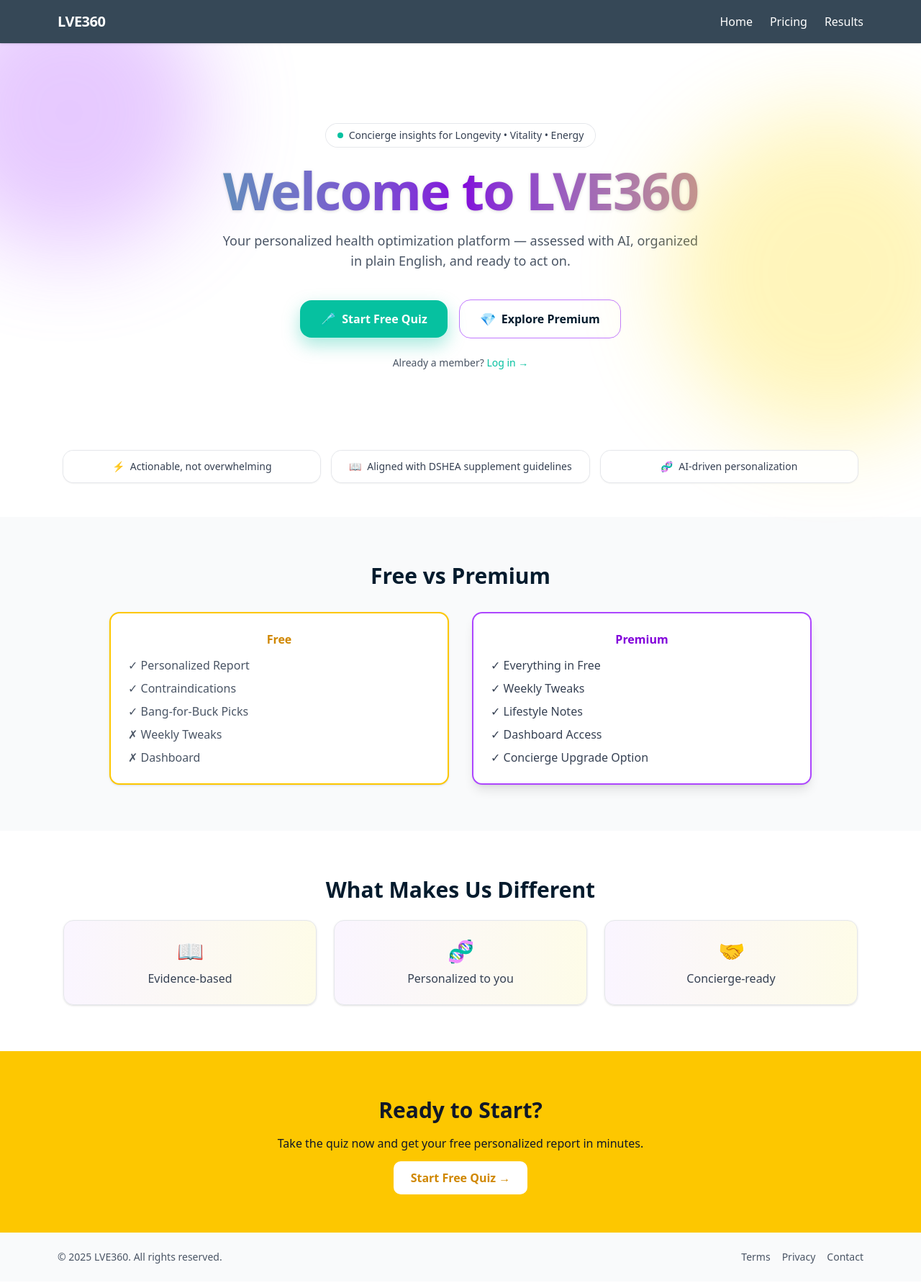
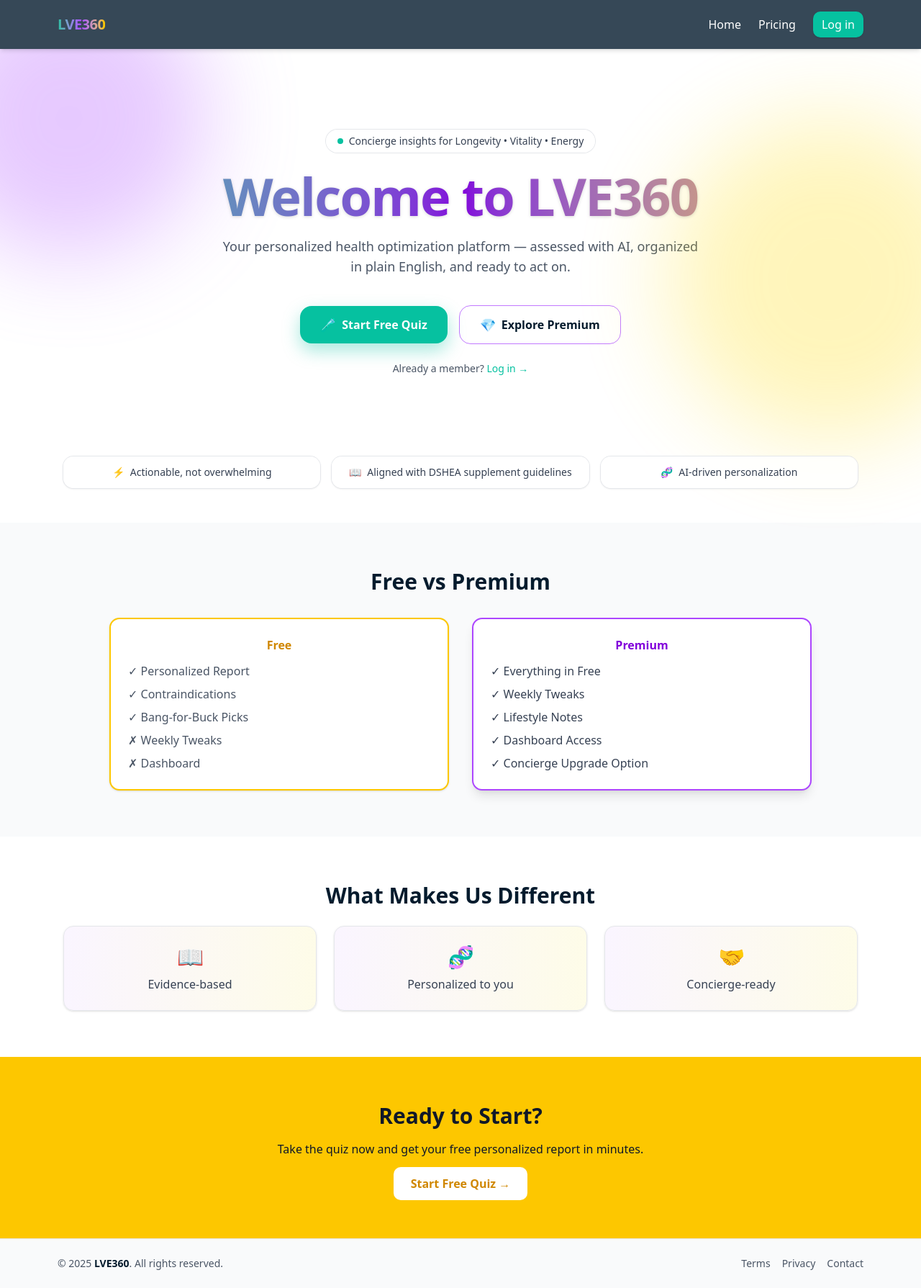
Before and after one commit to LGomes360/lve360-app, a Next.js app: page / in a window 1280 px wide. Shown: the whole page at 72% size. Built offline with nearby package versions, Linux system fonts and the light colour scheme.

Commit message:
Update layout.js

```diff
--- a/app/layout.js
+++ b/app/layout.js
@@ -10,29 +10,71 @@ export default function RootLayout({ children }) {
   return (
     <html lang="en">
       <body className="min-h-screen flex flex-col bg-white text-gray-900">
-        {/* Sticky header with soft shadow */}
-        <header className="sticky top-0 z-40 bg-[#041B2D]/95 backdrop-blur supports-[backdrop-filter]:bg-[#041B2D]/80 text-white shadow-sm">
+        {/* Sticky header */}
+        <header className="sticky top-0 z-40 bg-[#041B2D]/95 backdrop-blur supports-[backdrop-filter]:bg-[#041B2D]/80 text-white shadow-md">
           <nav className="max-w-6xl mx-auto flex items-center justify-between py-4 px-4">
-            <Link href="/" className="font-extrabold text-xl tracking-tight">
+            {/* Logo / Brand */}
+            <Link
+              href="/"
+              className="font-extrabold text-xl tracking-tight bg-gradient-to-r from-[#06C1A0] via-purple-500 to-yellow-400 bg-clip-text text-transparent"
+            >
               LVE360
             </Link>
-            <div className="space-x-6 text-sm sm:text-base">
-              <Link href="/" className="hover:opacity-80 focus-visible:outline-none focus-visible:ring-2 focus-visible:ring-white/50 rounded">Home</Link>
-              <Link href="/pricing" className="hover:opacity-80 focus-visible:outline-none focus-visible:ring-2 focus-visible:ring-white/50 rounded">Pricing</Link>
-              <Link href="/results" className="hover:opacity-80 focus-visible:outline-none focus-visible:ring-2 focus-visible:ring-white/50 rounded">Results</Link>
+
+            {/* Nav Links */}
+            <div className="space-x-6 text-sm sm:text-base flex items-center">
+              <Link
+                href="/"
+                className="hover:text-[#06C1A0] transition-colors focus-visible:outline-none focus-visible:ring-2 focus-visible:ring-yellow-300 rounded"
+              >
+                Home
+              </Link>
+              <Link
+                href="/pricing"
+                className="hover:text-purple-400 transition-colors focus-visible:outline-none focus-visible:ring-2 focus-visible:ring-yellow-300 rounded"
+              >
+                Pricing
+              </Link>
+              <Link
+                href="/login"
+                className="bg-[#06C1A0] px-3 py-1.5 rounded-lg font-medium text-white hover:bg-[#049e84] transition-colors shadow-sm"
+              >
+                Log in
+              </Link>
             </div>
           </nav>
         </header>
 
+        {/* Main body */}
         <main className="flex-1">{children}</main>
 
-        <footer className="bg-gray-50 text-gray-600">
+        {/* Footer */}
+        <footer className="bg-gray-50 text-gray-600 border-t border-gray-200">
           <div className="max-w-6xl mx-auto flex flex-col sm:flex-row items-center justify-between gap-3 py-6 px-4 text-sm">
-            <p>© {new Date().getFullYear()} LVE360. All rights reserved.</p>
+            <p>
+              © {new Date().getFullYear()}{" "}
+              <span className="font-semibold text-[#041B2D]">LVE360</span>. All
+              rights reserved.
+            </p>
             <div className="space-x-4">
-              <Link href="/terms" className="hover:text-gray-800">Terms</Link>
-              <Link href="/privacy" className="hover:text-gray-800">Privacy</Link>
-              <Link href="/contact" className="hover:text-gray-800">Contact</Link>
+              <Link
+                href="/terms"
+                className="hover:text-[#06C1A0] transition-colors"
+              >
+                Terms
+              </Link>
+              <Link
+                href="/privacy"
+                className="hover:text-purple-500 transition-colors"
+              >
+                Privacy
+              </Link>
+              <Link
+                href="/contact"
+                className="hover:text-yellow-500 transition-colors"
+              >
+                Contact
+              </Link>
             </div>
           </div>
         </footer>
```
